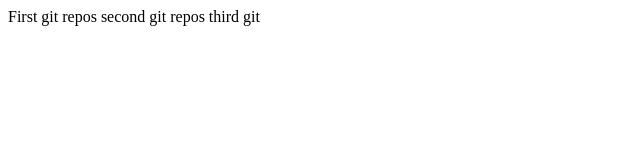
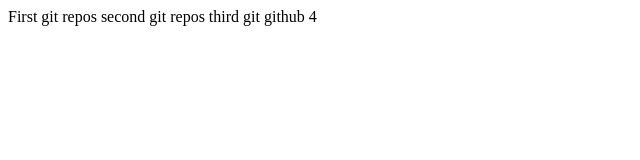
Before and after one commit to odymko/test-git, a plain HTML site: page index.html in a window 1280 px wide. Shown: the full height of the page, 0-640 px from the left. Drawn offline with Linux system fonts and the light colour scheme.

Commit message:
Update index.html

```diff
--- a/index.html
+++ b/index.html
@@ -7,6 +7,7 @@
     First git repos
 	second git repos
     third git
+	github 4
 
 </body>
 </html>
```
